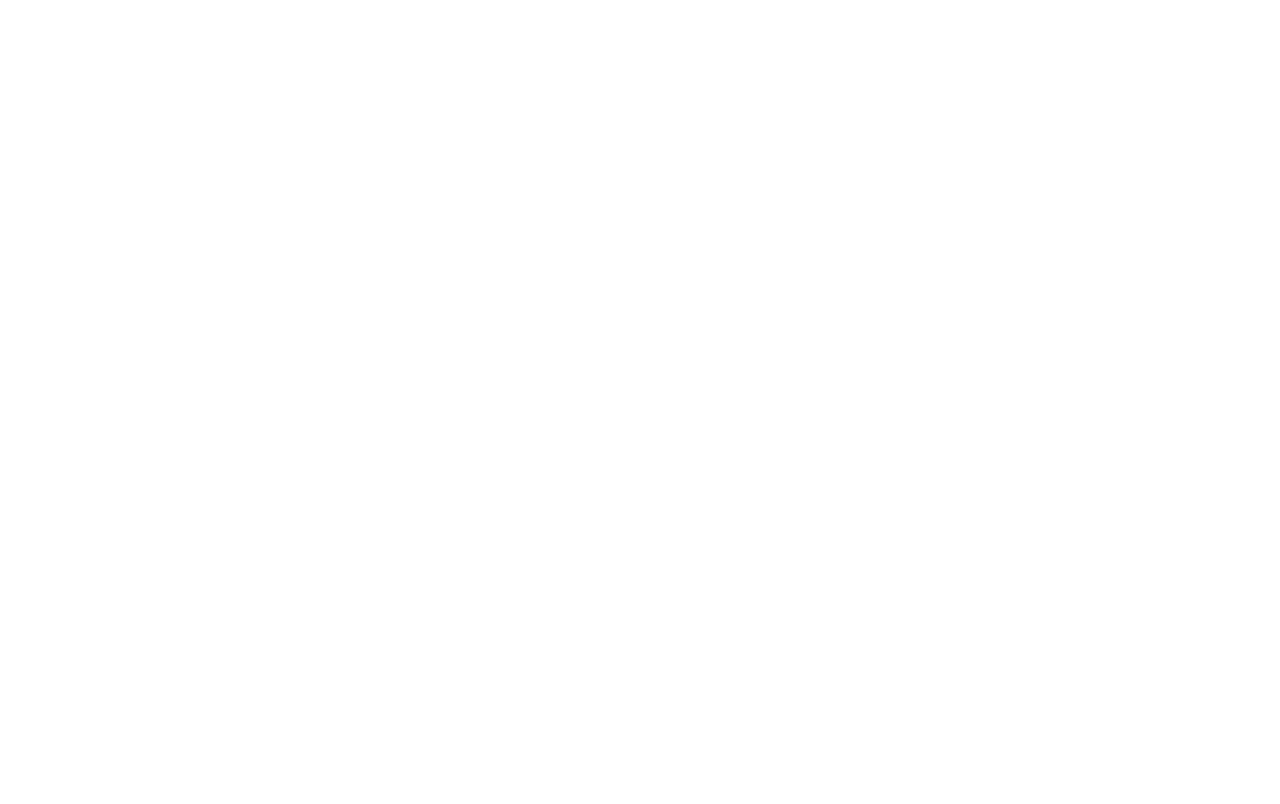
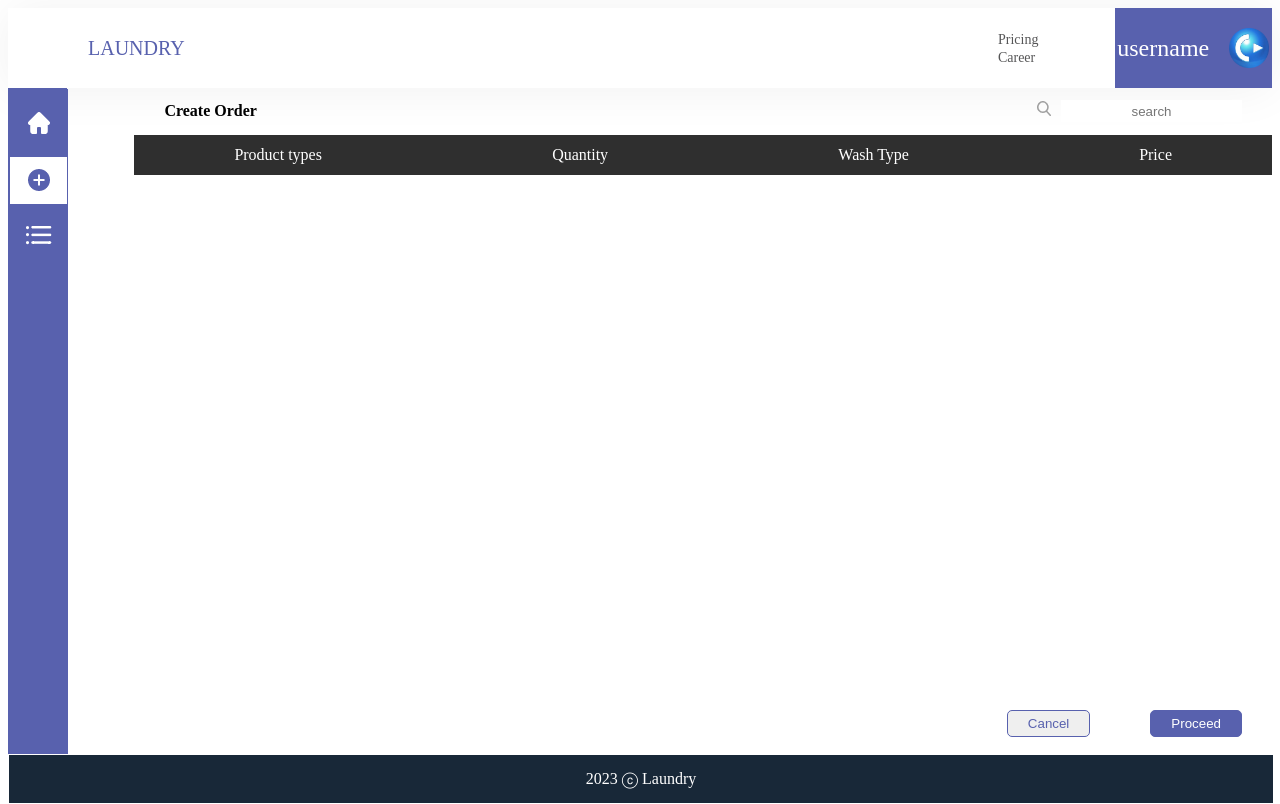
Before and after one commit to Shubham-S-Lahase/Laundry_Cart_SRN_Client, a React (Create React App) app: page /home/create-order in a window 1280 px wide. Before the commit this address had no page. Built offline with nearby package versions, Linux system fonts and the light colour scheme.

Commit message:
done orders page

```diff
--- a/src/App.js
+++ b/src/App.js
@@ -1,18 +1,9 @@
-import { BrowserRouter as Router, Routes, Route } from "react-router-dom";
-import LoginPage from "./pages/LoginPage/LoginPage";
-import RegisterPage from "./pages/RegisterPage/RegisterPage";
-import HomePage from "./pages/HomePage/HomePage";
-
+import React from "react";
+import MyRouter from "./router/MyRouter";
 function App() {
   return (
     <div className="App">
-      <Router>
-        <Routes>
-          <Route path="/" element={<LoginPage />} />
-          <Route path="/register" element={<RegisterPage />} />
-          <Route path="/home" element={<HomePage />} />
-        </Routes>
-      </Router>
+      <MyRouter />
     </div>
   );
 }
--- a/src/components/sideBar/sidebar.css
+++ b/src/components/sideBar/sidebar.css
@@ -1,6 +1,6 @@
 .sidebar{
     width: 57px;
-    height:100vh;
+    height:83vh;
     text-align: center;
     background-color: #5861AE;
     border: 1px solid #5861AE;
--- a/src/pages/HomePage/HomePage.css
+++ b/src/pages/HomePage/HomePage.css
@@ -7,7 +7,7 @@
   gap: 0px 0px;
   grid-auto-flow: row;
   width: 100%;
-  height: 100vh;
+  height: 50vh;
   grid-template-areas:
     "navnuser navnuser"
     "sidebar outlet"
--- a/src/pages/HomePage/HomePage.jsx
+++ b/src/pages/HomePage/HomePage.jsx
@@ -3,6 +3,7 @@
 import SideBarComponent from "../../components/sideBar/sidebar";
 import NavnUser from "../../components/Navbar/NavnUser";
 import FooterComponent from "../../components/Footer/Footer";
+import { Outlet } from "react-router-dom";
 
 const HomePage = () => {
   return (
@@ -17,7 +18,7 @@
         <div class="nfooter">
             <FooterComponent/>
         </div>
-        <div class="outlet"></div>
+        <div class="outlet"><Outlet/></div>
       </div>
     </>
   );
--- /dev/null
+++ b/src/pages/createOrderButtonPage/createOrderButtonPage.css
@@ -0,0 +1,37 @@
+#btn-container{
+    text-align:center;
+    height: 95%;
+    display: flex;
+    flex-direction: row;
+    flex-wrap: wrap;
+    justify-content: center;
+    align-items: center;
+
+}
+#create-order-head{
+    display: flex;
+    flex-wrap: wrap;
+    justify-content: space-between;
+    width: 100%;
+    height: 7%;
+    align-items: center;
+
+}
+#create-order-head>div{
+    padding: 0px 30px;
+}
+#create-order-head>div>input{
+  margin-left: 10px;
+  height: 20px;
+  text-align: center;
+  border:none;
+
+}
+#btn-container>button{
+    color:#5861AE;
+    background-color: white;
+    padding:10px;
+    border:1px solid #5861AE;
+    border-radius: 5px;
+
+}
--- /dev/null
+++ b/src/pages/createOrderButtonPage/createOrderButtonPage.js
@@ -0,0 +1,26 @@
+import React from "react";
+import { useNavigate } from "react-router-dom";
+import "./createOrderButtonPage.css";
+export default function CreateOrderButtonPage() {
+  const navigate = useNavigate();
+  return (
+    <>
+      <div id="create-order-head">
+        <div>Order : 0</div>
+        <div id="right">
+          <img src="search.svg" alt="search" />
+          <input type="text" placeholder="search" />
+        </div>
+      </div>
+      <div id="btn-container">
+        <button
+          onClick={() => {
+            navigate("create-order");
+          }}
+        >
+          Create Order
+        </button>
+      </div>
+    </>
+  );
+}
--- /dev/null
+++ b/src/pages/createOrderPage/createOrderPage.css
@@ -0,0 +1,47 @@
+
+#create-order-top{
+    display: flex;
+    flex-wrap: wrap;
+    justify-content: space-between;
+    width: 100%;
+    height: 7%;
+    align-items: center;
+
+}
+#create-order-top>div{
+    padding: 0px 30px;
+}
+#create-order-top>div>input{
+  margin-left: 10px;
+  height: 20px;
+  text-align: center;
+  border:none;
+
+}
+#createorder-titlehead>ul{
+    display: flex;
+    flex-wrap: wrap;
+    justify-content: space-between;
+    list-style-type:none;
+    background-color: #2F2F2F;
+    color:white;
+    height:40px;
+    align-items: center;
+    padding: 0px 100px;
+    margin: 0px;
+}
+#createorder-titlehead{
+    display: flex;
+    flex-wrap: wrap;
+    flex-direction: column;
+    justify-content: space-between;
+
+    height: 92%;
+}
+#proceed-container>button{
+    border:1px solid #5861AE;
+    float: right;
+    margin:10px 30px;
+    padding:5px 20px;
+    border-radius: 5px;
+}
--- /dev/null
+++ b/src/pages/createOrderPage/createOrderPage.js
@@ -0,0 +1,31 @@
+import React from "react";
+import "./createOrderPage.css";
+export default function CreateOrderPage() {
+  return (
+    <>
+      <div id="create-order-top">
+        <div style={{ fontWeight: "bolder" }}>Create Order</div>
+        <div id="right">
+          <img src="/search.svg" alt="searchicon" />
+          <input type="text" placeholder="search" />
+        </div>
+      </div>
+
+      <div id="createorder-titlehead">
+        <ul>
+          <li>Product types</li>
+          <li>Quantity</li>
+          <li>Wash Type</li>
+          <li>Price</li>
+        </ul>
+        <div id="order-childCards"></div>
+        <div id="proceed-container">
+          <button style={{ color: "white", backgroundColor: "#5861AE" }}>
+            Proceed
+          </button>
+          <button style={{ color: "#5861AE" }}>Cancel</button>
+        </div>
+      </div>
+    </>
+  );
+}
--- /dev/null
+++ b/src/router/MyRouter.js
@@ -0,0 +1,22 @@
+import React from "react";
+import { BrowserRouter as Router, Routes, Route } from "react-router-dom";
+import LoginPage from "../pages/LoginPage/LoginPage";
+import RegisterPage from "../pages/RegisterPage/RegisterPage";
+import HomePage from "../pages/HomePage/HomePage";
+import CreateOrderButtonPage from "../pages/createOrderButtonPage/createOrderButtonPage";
+import CreateOrderPage from "../pages/createOrderPage/createOrderPage";
+
+export default function MyRouter() {
+  return (
+    <Router>
+      <Routes>
+        <Route path="/" element={<LoginPage />} />
+        <Route path="register" element={<RegisterPage />} />
+        <Route path="home" element={<HomePage />}>
+          <Route index element={<CreateOrderButtonPage />} />
+          <Route path="create-order" element={<CreateOrderPage />} />
+        </Route>
+      </Routes>
+    </Router>
+  );
+}
```
Also changed, not shown: public/search.svg (added), src/components/createOrder/sample.txt (deleted), src/pages/sample.txt (deleted), src/router/sample.txt (deleted).
